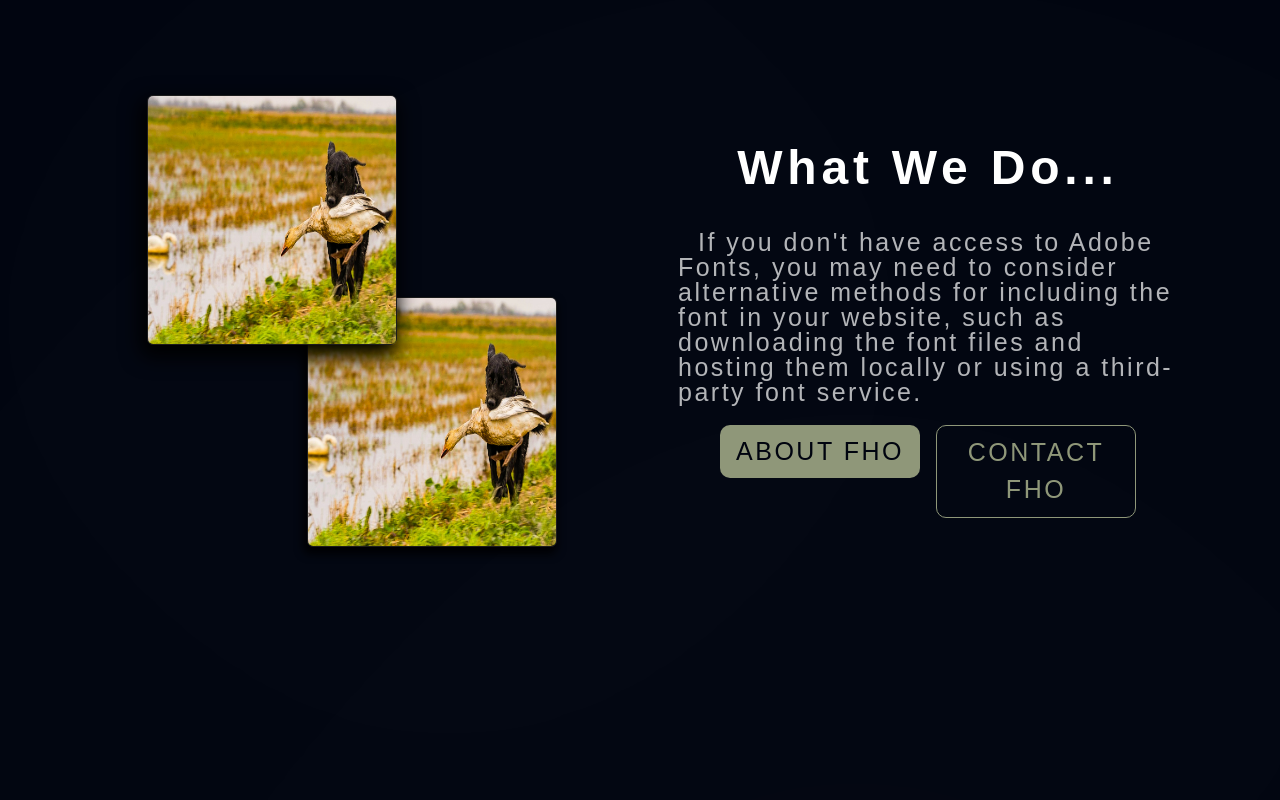
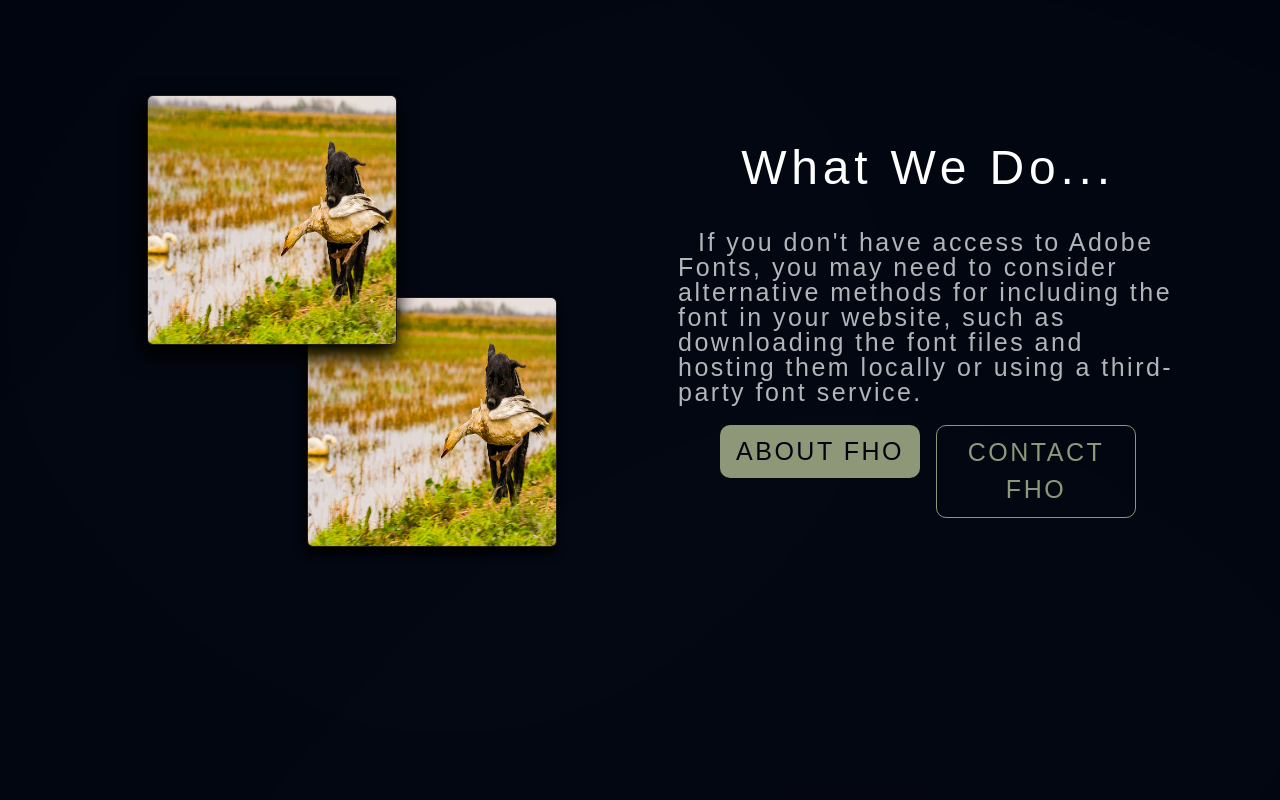
Before and after one commit to NicBab/Fowl_Habit_Outdoors, a React (Vite) app: page / in a window 1280 px wide. Shown: the part 920-1720 px from the top of the page. Built offline with nearby package versions, Linux system fonts and the light colour scheme; a web font is replaced by a local one.

Commit message:
remove semi-bold from headings

```diff
--- a/src/style.js
+++ b/src/style.js
@@ -6,7 +6,7 @@ const styles = {
 
     title: "font-council tracking-widest text-primary text-[45px] xs:text-[90px] xs:leading-[80px] leading-[60px] w-full ml-5 xs:ml-10",
     text: "font-council tracking-widest",
-    heading2: "font-council tracking-widest flex justify-center font-semibold xs:text-[48px] text-[40px] text-white xs:leading-[85px] leading-[50px] w-full",
+    heading2: "font-council tracking-widest flex justify-center xs:text-[48px] text-[40px] text-white xs:leading-[85px] leading-[50px] w-full",
     paragraph: "font-council tracking-widest text-dimWhite m-5 text-[25px] md:text-[25px] leading-[25px] indent-5",
 
     cardHeading: "font-council flex justify-center font-semibold text-[20px] text-white leading-[40px] w-full",
```
